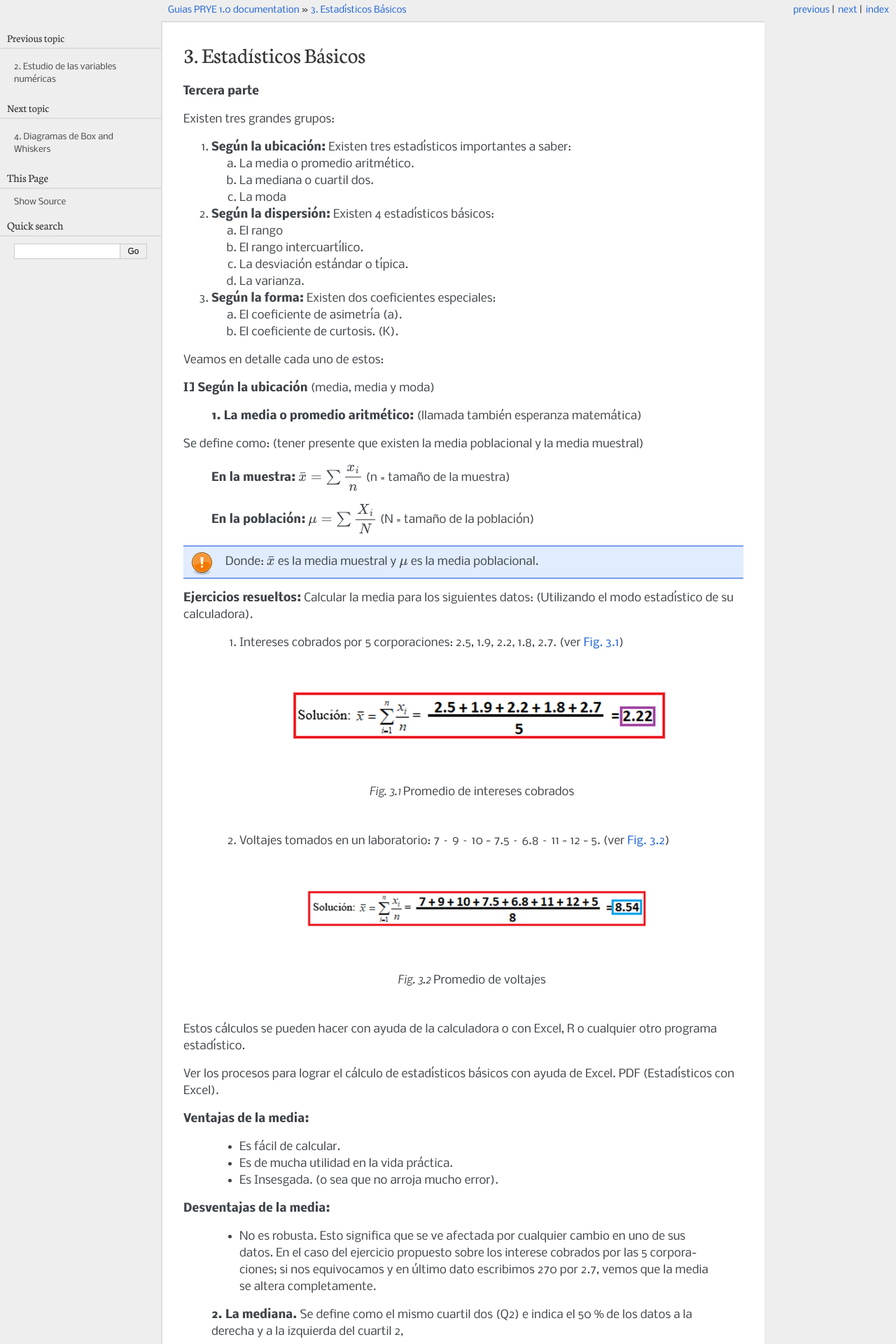
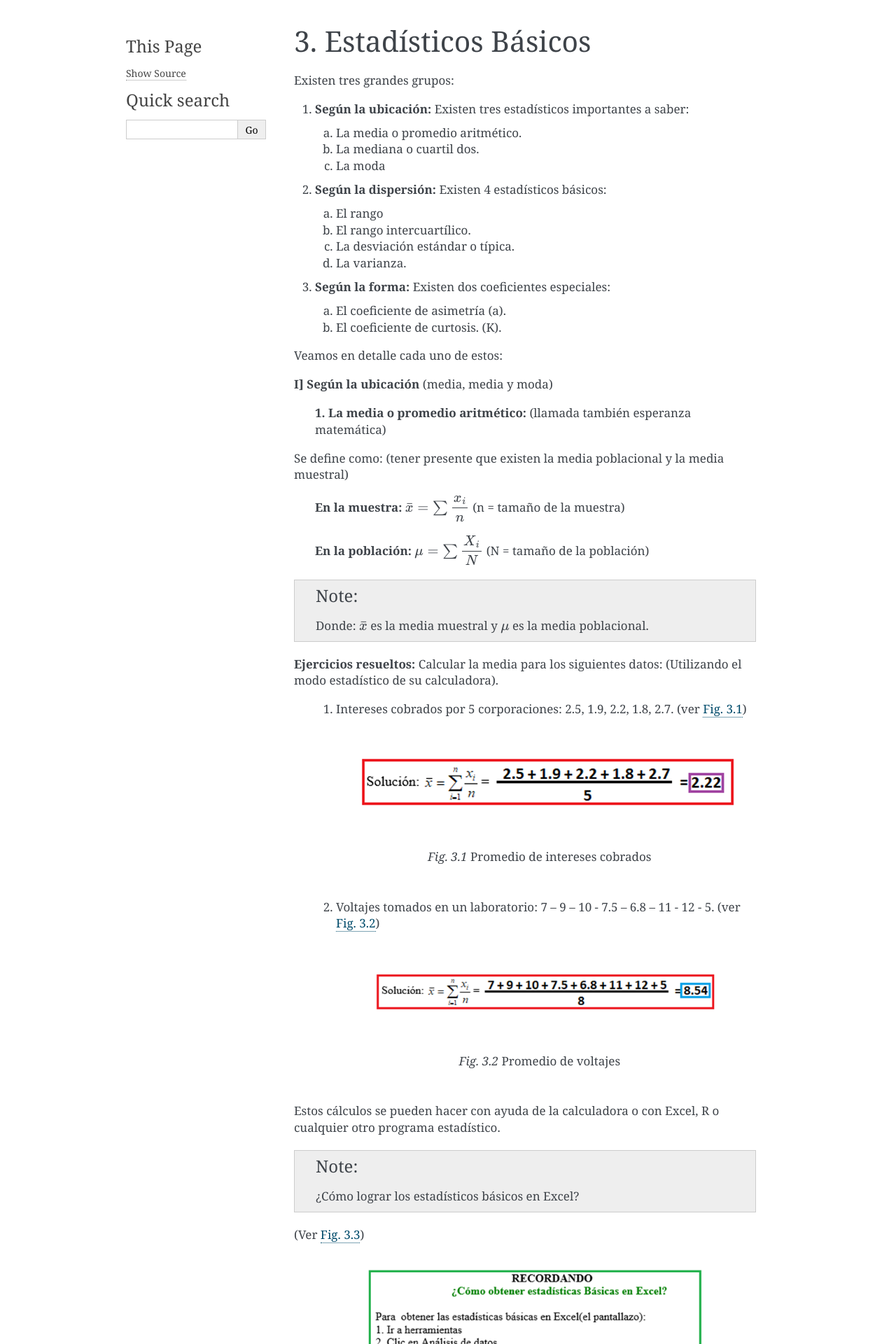
Before and after one commit to Hermilda2363/PRYE, a Sphinx documentation site: the page built from docs/source/Capitulo_1/015_guia_3.rst, in a window 1280 px wide. Shown: the top 1920 px of the page at 70% size. Built offline with Sphinx 7.4.7, drawn with Linux system fonts in a browser that asks for light colours; some of the changed text lies outside the part shown.

Commit message:
Upload files

```diff
--- a/docs/source/Capitulo_1/015_guia_3.rst
+++ b/docs/source/Capitulo_1/015_guia_3.rst
@@ -1,6 +1,5 @@
 Estadísticos Básicos
 ====================
-**Tercera parte**
 
 Existen tres grandes grupos:
 
@@ -29,6 +28,7 @@
 **I] Según la ubicación** (media, media y moda)
 
     **1. La media o promedio aritmético:** (llamada también esperanza matemática)
+
 Se define como: (tener presente que existen la media poblacional y la media muestral)
 
  **En la muestra:**  :math:`\bar{x} = \sum \dfrac{x_i}{n}` (n = tamaño de la muestra)
@@ -63,7 +63,20 @@
 
 Estos cálculos se pueden hacer con ayuda de la calculadora o con Excel, R o cualquier otro programa estadístico.
 
-Ver los procesos para lograr el cálculo de estadísticos básicos con ayuda de Excel. PDF (Estadísticos con Excel).
+
+.. note::
+   ¿Cómo lograr los estadísticos básicos en Excel?
+
+(Ver :numref:`fig:Figura_9_Guía3`)
+
+   .. figure:: /images/capitulo_1/Guia_3/Figura_9_Guía3.png
+      :alt: datos2
+      :scale: 80%
+      :align: center
+      :name: fig:Figura_9_Guía3
+
+      Cálculo de estadísticos básicos con EXCEL
+
 
 **Ventajas de la media:**
 
@@ -320,17 +333,4 @@
 
    #. **Ser consistente:** Significa que en la medida que aumentemos el tamaño de muestra en un estudio que estemos realizando, obtendremos mejores resultados. Entonces la consistencia se logra al aumentar el tamaño de la muestra.
 
-.. note::
-   ¿Cómo lograr los estadísticos básicos en Excel?
-
-(Ver :numref:`fig:Figura_9_Guía3`)
-
-   .. figure:: /images/capitulo_1/Guia_3/Figura_9_Guía3.png
-      :alt: datos2
-      :scale: 80%
-      :align: center
-      :name: fig:Figura_9_Guía3
-
-      Cálculo de estadísticos básicos con EXCEL
-
-En la siguiente guía (guía 4) se presentarán estos diagramas ya de forma completa. Con **MEGASTAT** de Excel es muy sencillo de realizar, pero para que queden muy bonitos, toca completarlos manualmente, si así se desea o se lo exigen.
+En la guía 4 se presentarán estos diagramas ya de forma completa. Con **MEGASTAT** de Excel es muy sencillo de realizar, pero para que queden muy bonitos, toca completarlos manualmente, si así se desea o se lo exigen.
--- a/docs/source/Capitulo_1/020_guía_4.rst
+++ b/docs/source/Capitulo_1/020_guía_4.rst
@@ -1,6 +1,3 @@
-**IV. Cuarta parte**
-
-===============================
 Diagramas de Box and Whiskers
 ===============================
 
--- a/docs/source/conf.py
+++ b/docs/source/conf.py
@@ -80,7 +80,7 @@
 # The theme to use for HTML and HTML Help pages.  See the documentation for
 # a list of builtin themes.
 #
-html_theme = 'pyramid'
+html_theme = 'alabaster'
 
 # Theme options are theme-specific and customize the look and feel of a theme
 # further.  For a list of options available for each theme, see the
```
